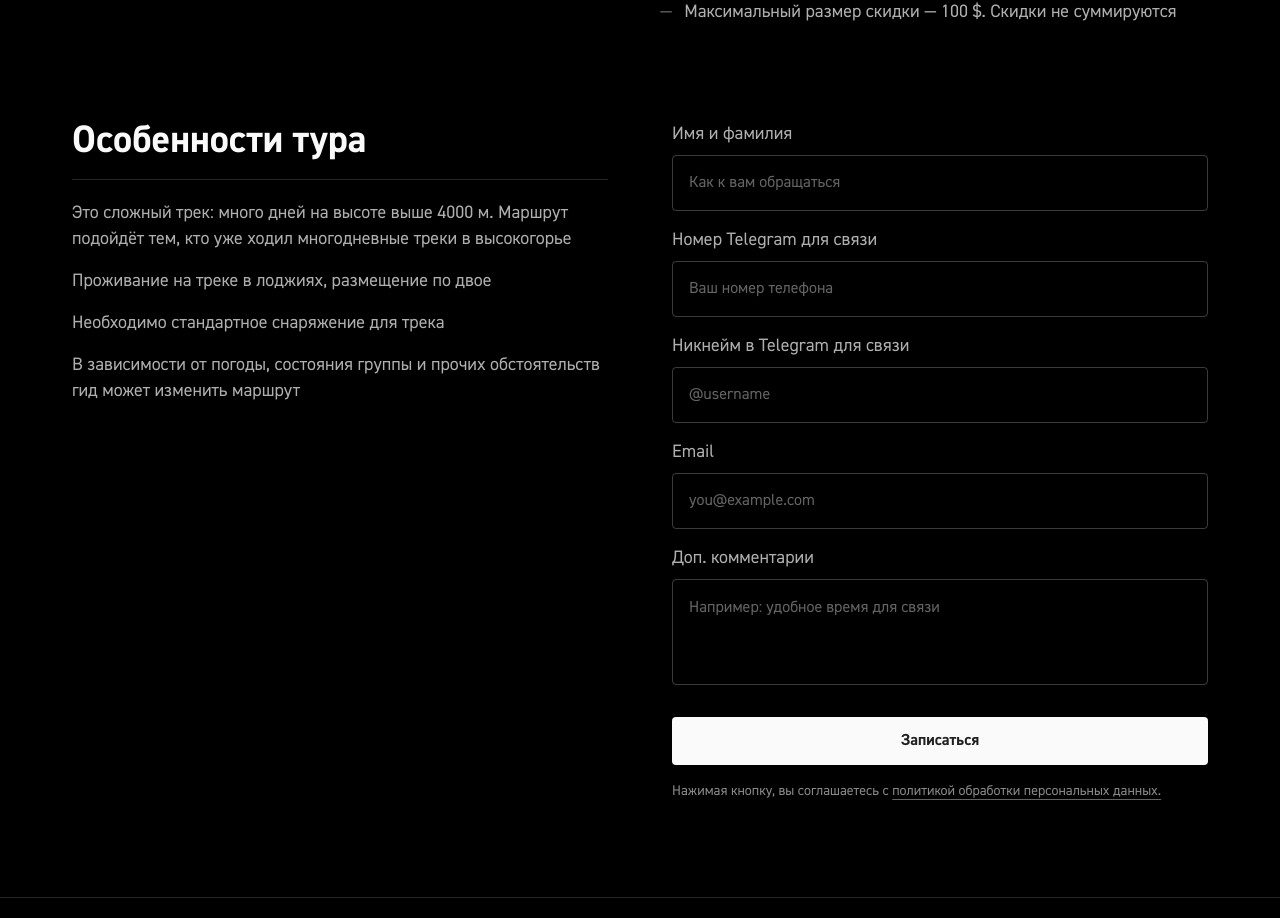
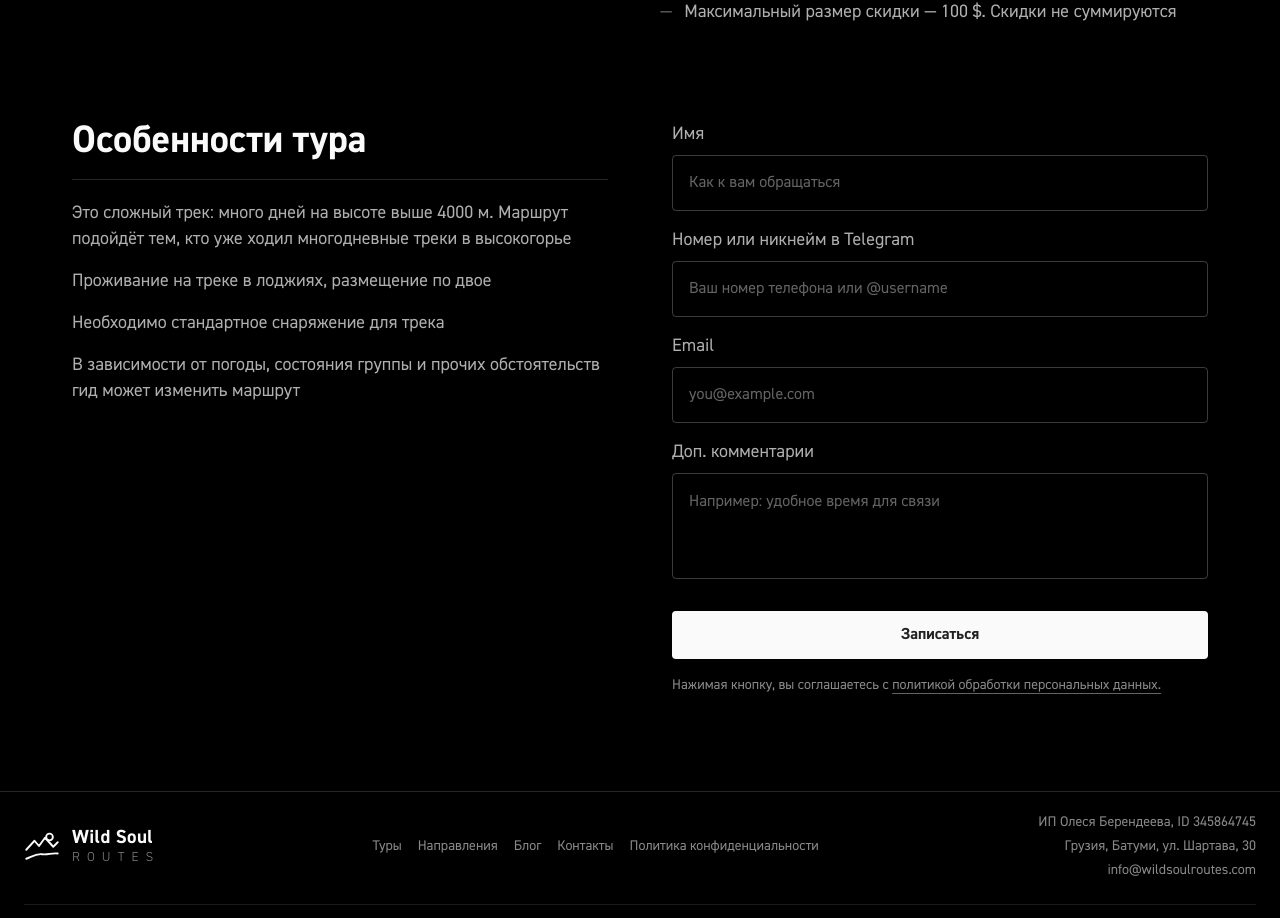
Before and after one commit to fifulina-uxui/wild-soul-routes, a React (Vite) app: page /tours/nepal in a window 1280 px wide. Shown: the part 4679-5597 px from the top of the page. Built offline with nearby package versions, Linux system fonts and the light colour scheme.

Commit message:
Lead form: name only, single telegram field

```diff
--- a/src/data/content.ts
+++ b/src/data/content.ts
@@ -114,8 +114,6 @@ export interface PageContent {
       namePlaceholder: string
       telegram: string
       telegramPlaceholder: string
-      telegramNick: string
-      telegramNickPlaceholder: string
       email: string
       emailPlaceholder: string
       comment: string
@@ -1078,12 +1076,10 @@ export const content: Record<'ru' | 'en', PageContent> = {
         '— Отмена с полным возвратом за 30 дней до тура',
       ],
       form: {
-        name: 'Имя и фамилия',
+        name: 'Имя',
         namePlaceholder: 'Как к вам обращаться',
-        telegram: 'Номер Telegram для связи',
-        telegramPlaceholder: 'Ваш номер телефона',
-        telegramNick: 'Никнейм в Telegram для связи',
-        telegramNickPlaceholder: '@username',
+        telegram: 'Номер или никнейм в Telegram',
+        telegramPlaceholder: 'Ваш номер телефона или @username',
         email: 'Email',
         emailPlaceholder: 'you@example.com',
         comment: 'Доп. комментарии',
@@ -2040,12 +2036,10 @@ export const content: Record<'ru' | 'en', PageContent> = {
         '— Full refund for cancellations 30 days before the tour',
       ],
       form: {
-        name: 'Full name',
+        name: 'Name',
         namePlaceholder: 'What should we call you',
-        telegram: 'Your Telegram number for contact',
-        telegramPlaceholder: 'Your phone number',
-        telegramNick: 'Your Telegram username for contact',
-        telegramNickPlaceholder: '@username',
+        telegram: 'Telegram number or username',
+        telegramPlaceholder: 'Your phone number or @username',
         email: 'Email',
         emailPlaceholder: 'you@example.com',
         comment: 'Additional comments',
--- a/src/sections/LeadForm.tsx
+++ b/src/sections/LeadForm.tsx
@@ -65,20 +65,8 @@ export default function LeadForm({ submitLabel, aside }: { submitLabel?: string;
                   <input
                     id="lead-telegram"
                     name="telegram"
-                    type="tel"
+                    type="text"
                     placeholder={t.lead.form.telegramPlaceholder}
-                    className={inputClass}
-                  />
-                </div>
-                <div>
-                  <label htmlFor="lead-telegram-nick" className="mb-2 block text-[18px] leading-[26px] text-[rgb(250_250_250/70%)]">
-                    {t.lead.form.telegramNick}
-                  </label>
-                  <input
-                    id="lead-telegram-nick"
-                    name="telegramNick"
-                    type="text"
-                    placeholder={t.lead.form.telegramNickPlaceholder}
                     className={inputClass}
                   />
                 </div>
```
